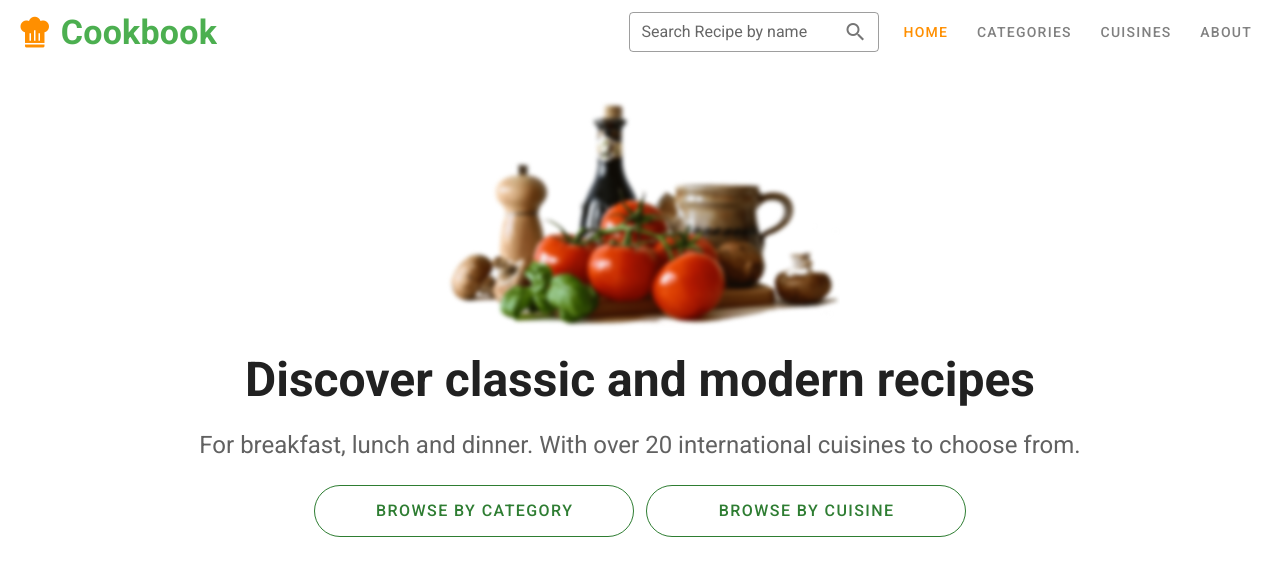
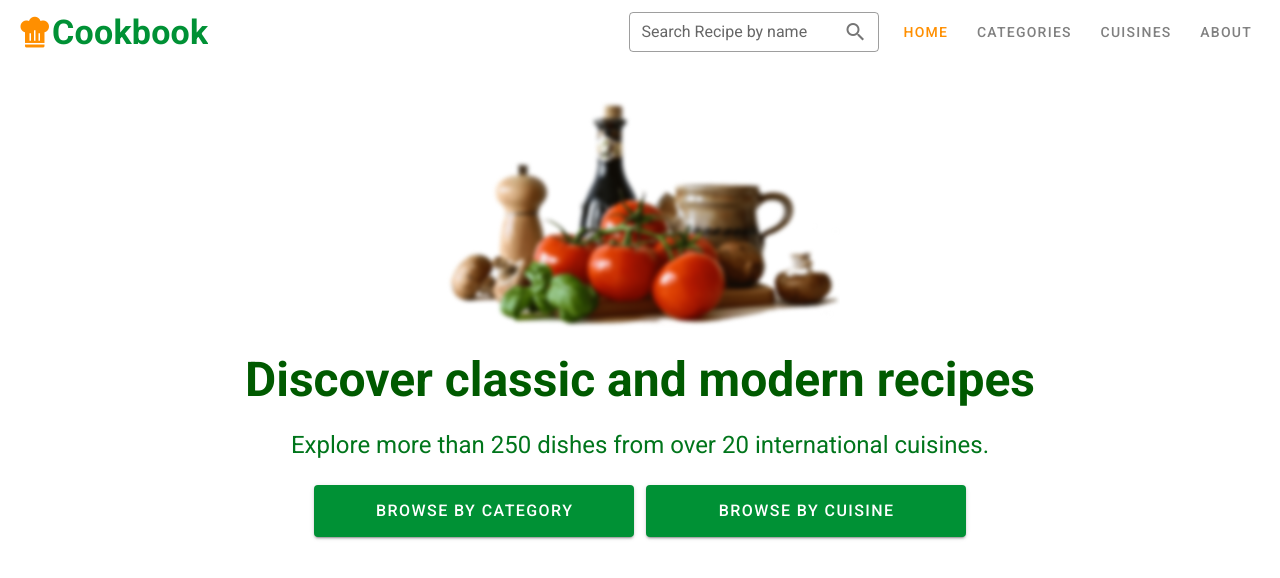
Before and after one commit to leojune12/cook-book, a Nuxt app: page / in a window 1280 px wide. Shown: the top 578 px of the page. Built offline with nearby package versions, Linux system fonts and the light colour scheme.

Commit message:
Changed the colors in home page

```diff
--- a/components/BrowseByButtons.vue
+++ b/components/BrowseByButtons.vue
@@ -3,9 +3,8 @@
     <NuxtLink to="/categories">
       <v-btn
         class="mr-md-3 mb-3 mb-md-0 px-md-15"
-        outlined
-        color="green darken-3"
-        rounded
+        color="#009135"
+        dark
         x-large
         :block="!$vuetify.breakpoint.mdAndUp"
         width="320"
@@ -16,9 +15,8 @@
     <NuxtLink to="/cuisines">
       <v-btn
         class="px-md-15"
-        outlined
-        color="green darken-3"
-        rounded
+        dark
+        color="#009135"
         x-large
         :block="!$vuetify.breakpoint.mdAndUp"
         width="320"
--- a/layouts/CustomLayout.vue
+++ b/layouts/CustomLayout.vue
@@ -61,7 +61,7 @@
       >
         <NuxtLink to="/">
           <span
-            class="green--text"
+            style="color: #009135"
           >
             <v-icon
               color="amber darken-3"
@@ -69,8 +69,7 @@
               class="mt-n1 hat-logo"
             >
               mdi-chef-hat
-            </v-icon>
-            Cookbook
+            </v-icon>Cookbook
           </span>
         </NuxtLink>
       </v-toolbar-title>
--- a/pages/index.vue
+++ b/pages/index.vue
@@ -19,14 +19,16 @@
             lazy-src="/images/ingredients.png"
           />
           <div
-            class="grey--text text--darken-4 text-md-h3 text-h4 font-weight-bold mb-6"
+            class="text-md-h3 text-h4 font-weight-bold mb-6"
+            style="color: #005A00;"
           >
             Discover classic and modern recipes
           </div>
           <div
-            class="grey--text text--darken-2 text-md-h5 text-h6"
+            class="text-md-h5 text-h6"
+            style="color: #00751B;"
           >
-            For breakfast, lunch and dinner. With over 20 international cuisines to choose from.
+            Explore more than 250 dishes from over 20 international cuisines.
           </div>
         </div>
       </v-col>
```
